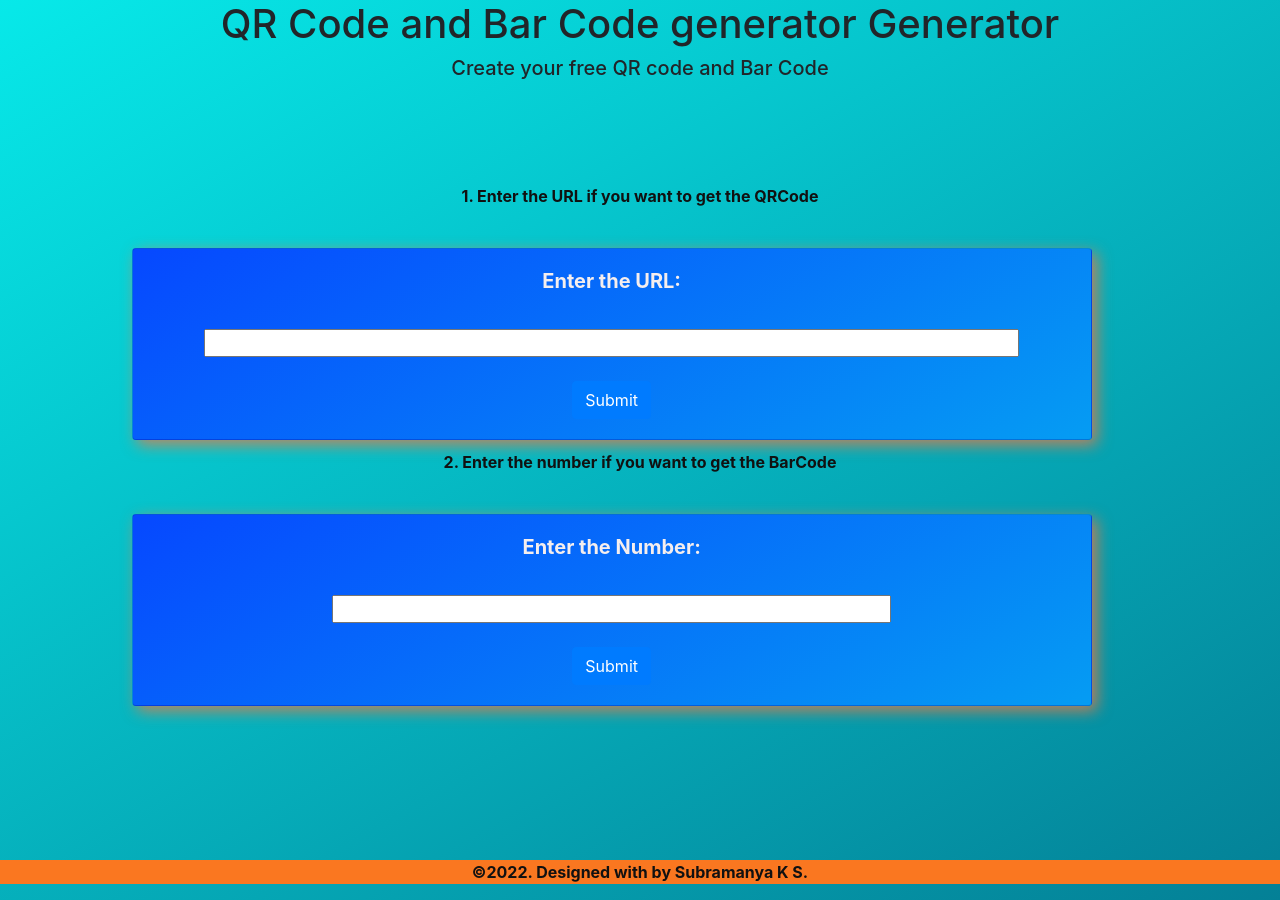
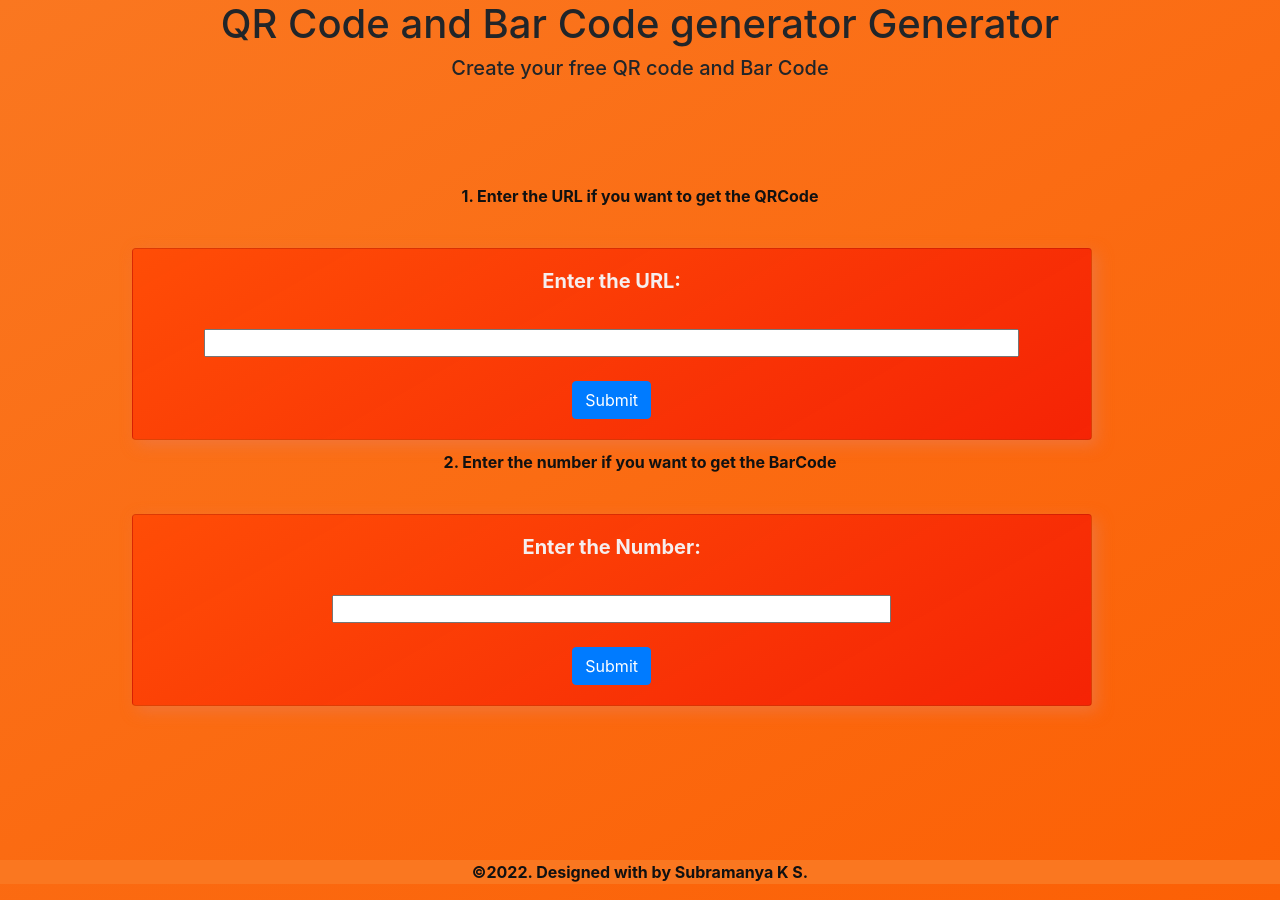
Before and after one commit to SubramanyaKS/QRCodeGenerator, a Flask app: page / in a window 1280 px wide. Run offline with Flask 2, Linux system fonts and the light colour scheme; some libraries are stand-ins or nearby versions.

Commit message:
updated style.css

```diff
--- a/static/style.css
+++ b/static/style.css
@@ -41,11 +41,11 @@
 	padding-right: 0;
 }
 body{
-	background: linear-gradient(150deg, #07e9e9, #048096) !important;
-	overflow: hidden;
+	background: linear-gradient(150deg, #fa7720, #fc6005) !important;
+
 }
 .card{
-	background: linear-gradient(150deg, #0648ff, #059cf3) !important;
+	background: linear-gradient(150deg, #ff4d06, hsla(7, 96%, 49%, 0.966)) !important;
 	/*background-color: #fa0808 !important;*/
 	opacity: 100%;
 	margin-bottom:10px;
```
